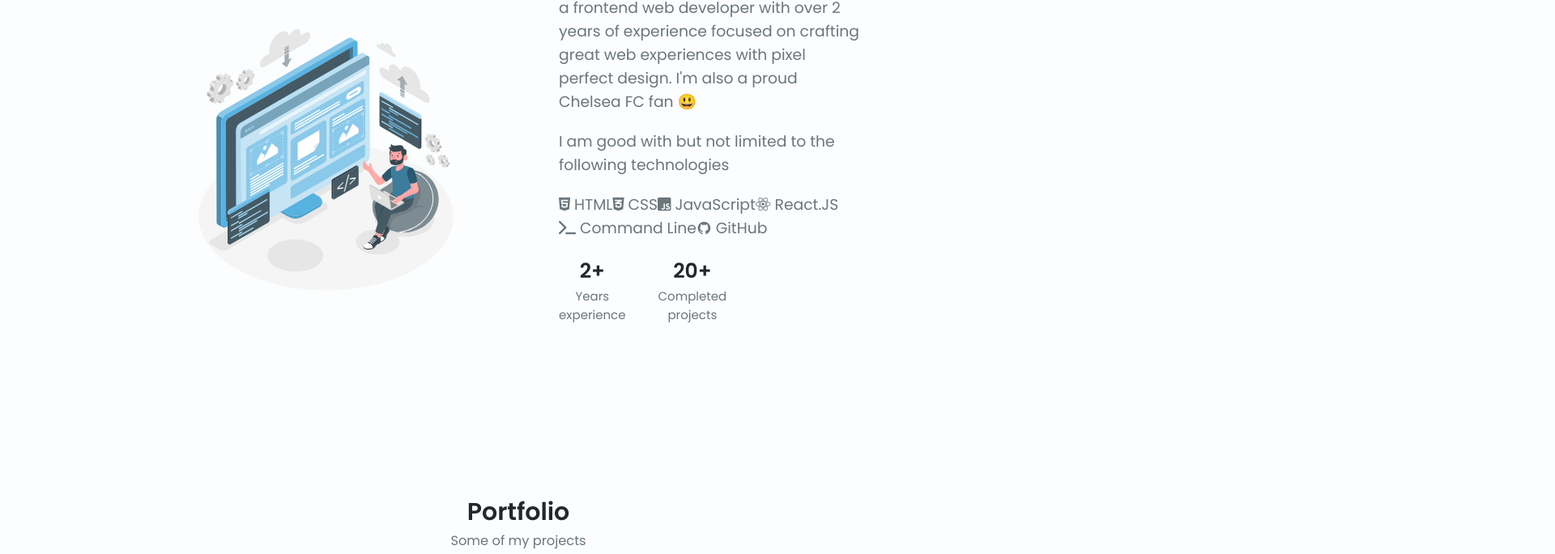
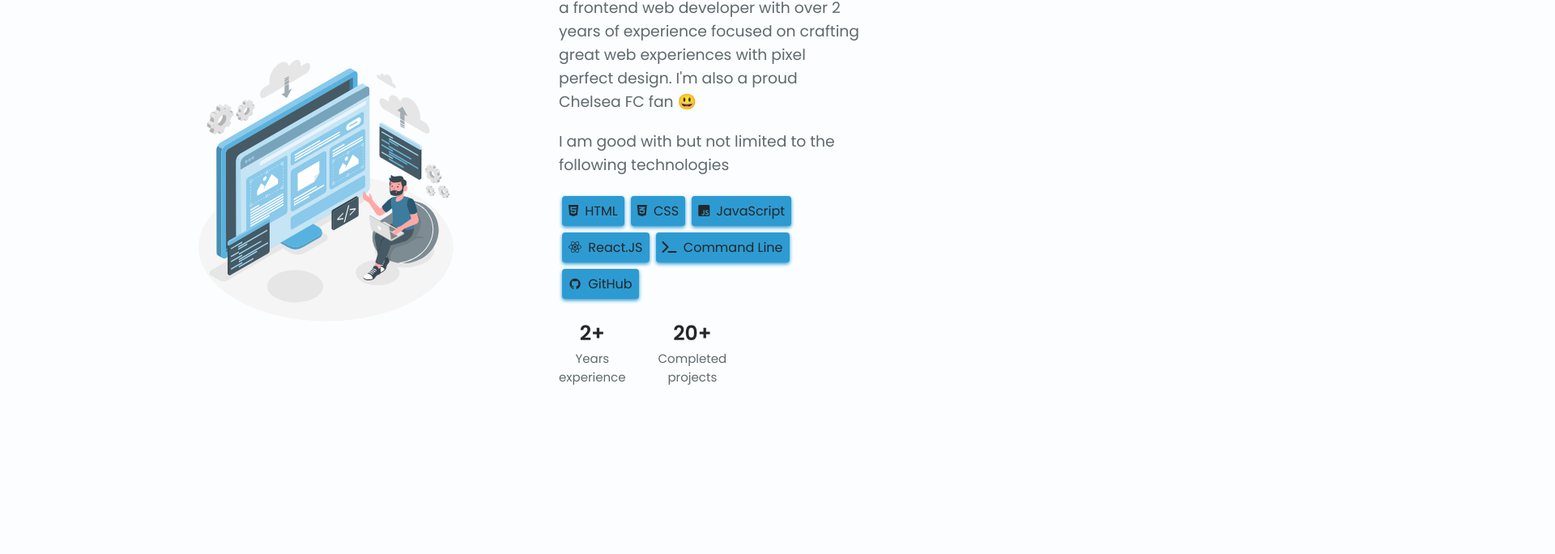
Before and after one commit to ikennaezef/portfolio, a plain HTML site: page index.html in a window 1280 px wide. Shown: the part 1055-1739 px from the top of the page at 81% size, 1920 px wide, since content can reach past the window. Drawn offline with nearby package versions, Linux system fonts and the light colour scheme.

Commit message:
changed colors

```diff
--- a/assets/css/style.css
+++ b/assets/css/style.css
@@ -1,18 +1,16 @@
-@import url('https://fonts.googleapis.com/css2?family=Poppins:wght@300;400;500;600&display=swap');
-
 
 :root{
 	--header-height: 3rem;
 
 	--hue-color: 200;
 
-	--first-color: hsl(var(--hue-color), 69%, 61%);
-	--first-color-second: hsl(var(--hue-color), 69%, 61%);
-	--first-color-alt: hsl(var(--hue-color), 57%, 53%);
+	--first-color: hsl(var(--hue-color), 67%, 48%);
+	--first-color-second: hsl(var(--hue-color), 65%, 50%);
+	--first-color-alt: hsl(var(--hue-color), 57%, 48%);
 	--first-color-lighter: hsl(var(--hue-color), 92%, 85%);
 	--title-color: hsl(var(--hue-color), 8%, 15%);
-	--text-color: hsl(var(--hue-color), 8%, 45%);
-	--text-color-light: hsl(var(--hue-color), 8%, 65%);
+	--text-color: hsl(var(--hue-color), 8%, 40%);
+	--text-color-light: hsl(var(--hue-color), 8%, 60%);
 	--input-color: hsl(var(--hue-color), 70%, 96%);
 	--body-color: hsl(var(--hue-color), 60%, 99%);
 	--container-color: #fff;
@@ -53,7 +51,7 @@
 }
 
 
-/*======================= DARK THEME VARIABLES ==========================*/
+/*======================= DARK THEME VARIABLES ==========================
 body.dark-theme {
 
 	--first-color-second: hsl(var(--hue-color), 30%, 8%);
@@ -445,7 +443,8 @@ img {
  	margin: var(--m-1) 0;
  }
 
- .about__technologies .technologies button {
+ .about__technologies .technologies .tech__tab {
+ 	display: inline-block;
  	padding: 0.3rem 0.4rem;
  	border-radius: 0.2rem;
  	border: none;
@@ -456,6 +455,10 @@ img {
  	font-size: 0.8rem;
  	box-shadow: 0 0.1rem 0.2rem var(--first-color-second);
  }
+
+  .about__technologies .technologies .tech__tab i {
+  	margin-right: 0.2rem;
+  }
 
  /*=============================== PORTFOLIO ==================================*/
  .portfolio__container {
@@ -664,7 +667,7 @@ img {
 .footer__copy {
 	font-size: var(--smaller-font-size);
 	text-align: center;
-	color: var(--text-color-light);
+	color:#f1f1f1;
 	margin-top: var(--m-3);
 }
 
```
